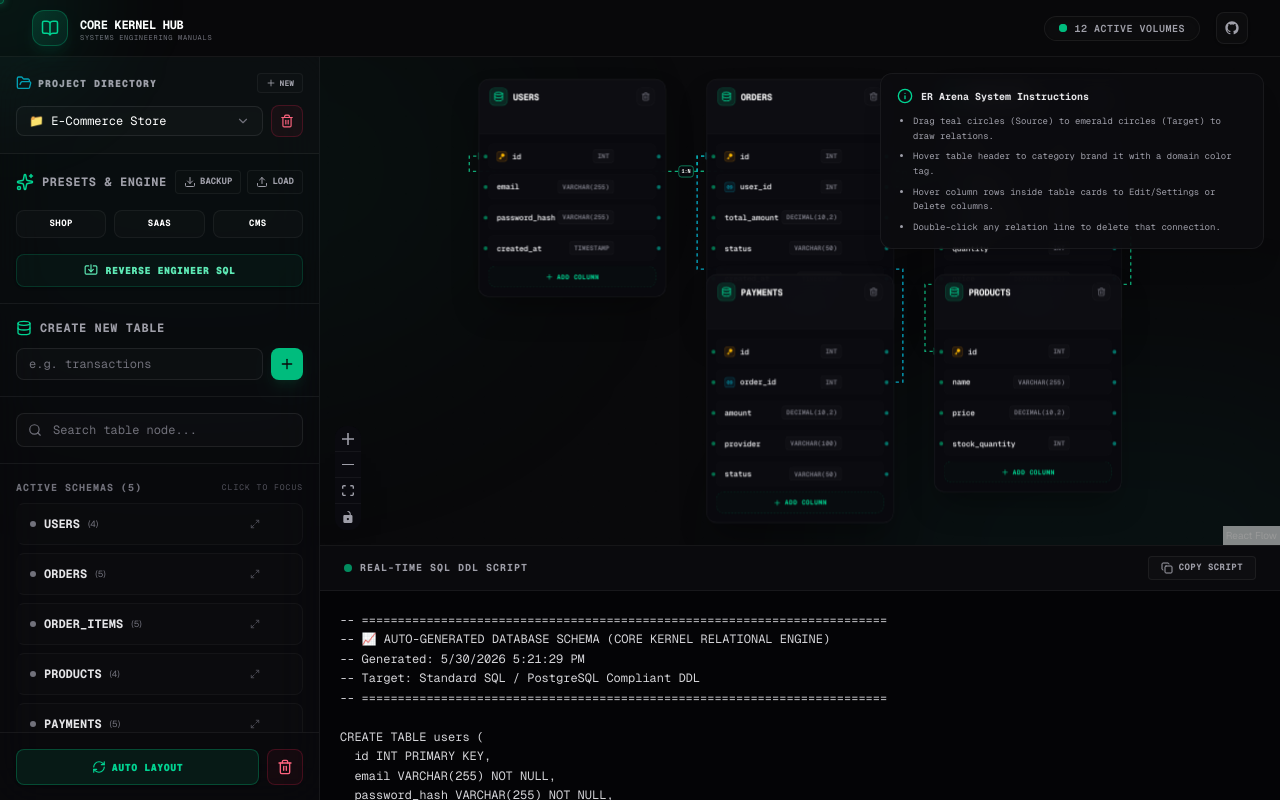
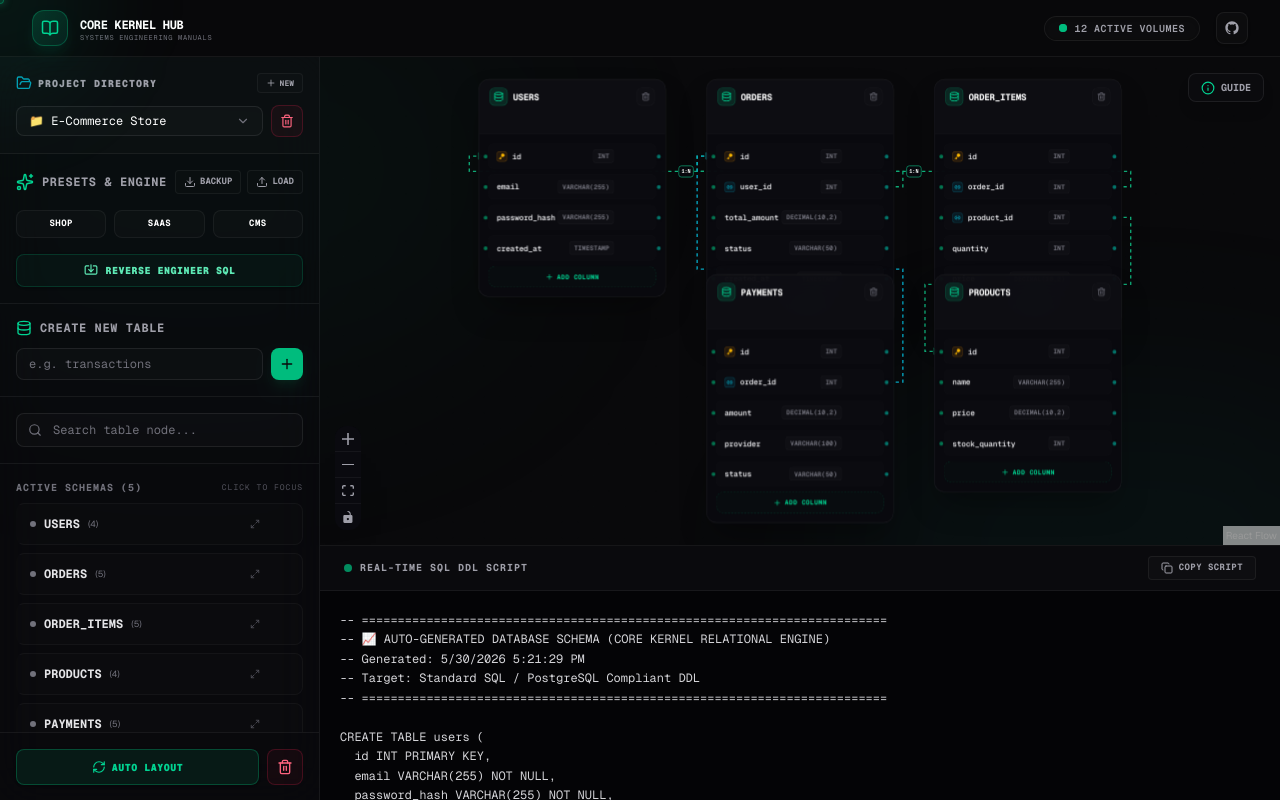
Before and after one commit to awoladhossain/awolad-docs, a Next.js app: page /er-builder in a window 1280 px wide. Built offline with nearby package versions, Linux system fonts and the light colour scheme.

Commit message:
feat: refactor static system instructions into a beautiful interactive collapsible Guide popover button

```diff
--- a/components/ERBuilder/ERBuilder.tsx
+++ b/components/ERBuilder/ERBuilder.tsx
@@ -564,6 +564,7 @@ function ERBuilderContent() {
   const [isOpenAddColType, setIsOpenAddColType] = useState(false);
   const [isOpenEditColType, setIsOpenEditColType] = useState(false);
   const [isOpenProjectSelector, setIsOpenProjectSelector] = useState(false);
+  const [showInstructions, setShowInstructions] = useState(false);
 
   // Load from local storage or presets on mount
   useEffect(() => {
@@ -1616,18 +1617,41 @@ function ERBuilderContent() {
             <Controls className="!bg-[#0a0a0f] !border-white/[0.08] !rounded-xl !shadow-2xl overflow-hidden [&_button]:!bg-[#0a0a0f] [&_button]:!border-white/[0.05] [&_button]:!text-zinc-400 [&_button:hover]:!text-white [&_svg]:!fill-current" />
           </ReactFlow>
 
-          {/* Quick instructions floating badge */}
-          <div className="absolute top-4 right-4 flex flex-col gap-2 rounded-xl border border-white/[0.06] bg-[#0c0c10]/85 px-4 py-3.5 backdrop-blur-md text-[10px] font-mono text-zinc-400 shadow-xl pointer-events-none select-none max-w-sm">
-            <div className="flex items-center gap-2 font-bold text-zinc-200">
-              <Info className="h-4 w-4 text-emerald-400 shrink-0" />
-              <span>ER Arena System Instructions</span>
-            </div>
-            <ul className="list-disc pl-4 space-y-1.5 mt-0.5 text-zinc-400 text-[9px] leading-relaxed">
-              <li>Drag teal circles (Source) to emerald circles (Target) to draw relations.</li>
-              <li>Hover table header to category brand it with a domain color tag.</li>
-              <li>Hover column rows inside table cards to Edit/Settings or Delete columns.</li>
-              <li>Double-click any relation line to delete that connection.</li>
-            </ul>
+          {/* Collapsible Quick Guide floating popover trigger */}
+          <div className="absolute top-4 right-4 z-20">
+            <button
+              type="button"
+              onClick={() => setShowInstructions(!showInstructions)}
+              className="flex items-center gap-1.5 px-3 py-1.5 rounded-lg border border-white/[0.08] bg-[#0c0c10]/85 text-zinc-400 hover:text-white hover:border-white/[0.15] backdrop-blur-md text-[10px] font-mono font-bold uppercase transition-all shadow-lg cursor-pointer"
+            >
+              <Info className="h-3.5 w-3.5 text-emerald-400" />
+              <span>Guide</span>
+            </button>
+
+            {/* Quick instructions floating popover card */}
+            {showInstructions && (
+              <div className="absolute right-0 mt-2 w-80 rounded-xl border border-white/[0.08] bg-[#0c0c10]/95 p-4 backdrop-blur-md text-[10px] font-mono text-zinc-400 shadow-2xl space-y-2.5">
+                <div className="flex items-center justify-between border-b border-white/[0.06] pb-2 font-bold text-zinc-200">
+                  <div className="flex items-center gap-1.5">
+                    <Info className="h-4 w-4 text-emerald-400" />
+                    <span>Arena Instructions</span>
+                  </div>
+                  <button
+                    type="button"
+                    onClick={() => setShowInstructions(false)}
+                    className="text-zinc-500 hover:text-white text-[9px] font-bold border border-white/[0.04] bg-white/[0.01] px-1.5 py-0.5 rounded cursor-pointer"
+                  >
+                    CLOSE
+                  </button>
+                </div>
+                <ul className="list-disc pl-4 space-y-2 text-zinc-400 text-[9px] leading-relaxed">
+                  <li>Drag teal circles (Source) to emerald circles (Target) to draw relations.</li>
+                  <li>Hover table header to category brand it with a domain color tag.</li>
+                  <li>Hover column rows inside table cards to Edit/Settings or Delete columns.</li>
+                  <li>Double-click any relation line to delete that connection.</li>
+                </ul>
+              </div>
+            )}
           </div>
         </div>
 
```
